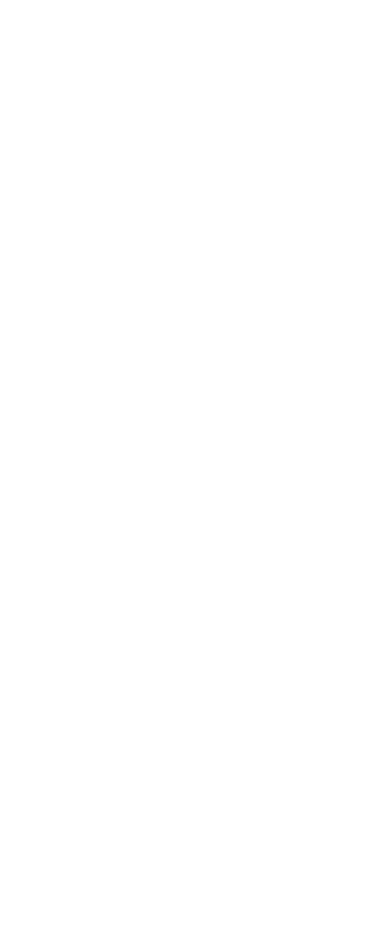
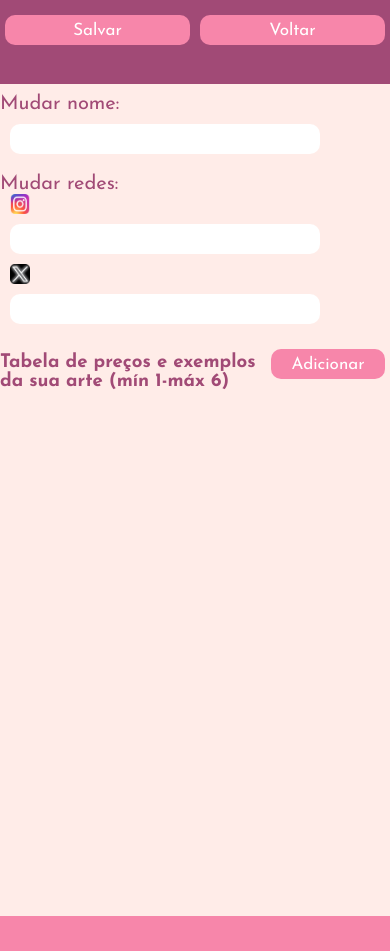
Before and after one commit to reisau/artissimo2, a React (Create React App) app: page /configuracoes in a window 390 px wide. Before the commit the page ends 844 px from the top, so only its background shows below. Built offline with nearby package versions, Linux system fonts and the light colour scheme.

Commit message:
responsividade terminada (mais ou menos)

```diff
--- a/src/componentes/Paginas/Cadastro/styledC.jsx
+++ b/src/componentes/Paginas/Cadastro/styledC.jsx
@@ -17,6 +17,8 @@
     margin-top:20px;
     border-radius: 30px;
     padding: 20px;
+    @media only screen and (max-width: 414px){
+    }
 `
 export const DivTudo = styled.div`
     width: 1000px;
@@ -25,6 +27,12 @@
     display:flex;
     justify-content: space-around;
     flex-direction: row-reverse;
+    @media only screen and (max-width: 414px){
+        justify-content:center;
+        flex-direction:column-reverse;
+        width:100%;
+        margin-bottom:83%;
+    }
 `
 export const DivArtista = styled.div`
     height: 430px;
@@ -40,11 +48,20 @@
     &:not(:target){
         display:none;
     }
+    @media only screen and (max-width: 414px){
+        width: 325px;
+        height: 600px;
+        flex-direction:column;
 `
 export const DivEstilos = styled.div`
     margin-left: auto;
     margin-right: auto;
     border-right: 1px solid #A14A76;
+    @media only screen and (max-width: 414px){
+        border-right: none;
+        border-bottom: 1px solid #A14A76;
+        width: 90%;
+    }
 `
 export const DivRedes = styled.div`
     margin-left: 20px;
@@ -150,4 +167,7 @@
     &:hover{
         background-color: #eb7197;
     }
+    @media only screen and (max-width: 414px){
+        margin-top: 10px;
+    }
 `
--- a/src/componentes/Paginas/Configs/Configs.js
+++ b/src/componentes/Paginas/Configs/Configs.js
@@ -1,14 +1,42 @@
 import React from "react"
-// import {useNavigate } from "react-router-dom"
+import Footer from "../../componentes_gerais/Footer/Footer.js"
+import {TextoAdd, ImgRedes, LabelConfigs, InputConfigs, DivConfigs, DivBotaoConfigs, HeaderConfigs, BotaoConfigs, DivAddImg} from "./StyledConfigs.jsx"
+import instagram from "../../../assets/imagens/instagram.png"
+import X from "../../../assets/imagens/X.png"
+import {useNavigate } from "react-router-dom"
+import {useState} from "react"
 
 function Configs(){
-    // const navigate = useNavigate()
-    // const gotoCadastro = () => {
-    //   navigate(-1)
-    // }
+    const navigate = useNavigate()
+    const gotoPaginaArtista = () => {
+      navigate(-1)
+    }
+    const [Salvar, setSalvar] = useState('Salvar')
     return(
         <>
-
+            <HeaderConfigs>
+            <DivBotaoConfigs>
+                <BotaoConfigs onClick={()=> setSalvar('Salvo!')}>{Salvar}</BotaoConfigs> <BotaoConfigs onClick={gotoPaginaArtista}>Voltar</BotaoConfigs>
+            </DivBotaoConfigs>
+            </HeaderConfigs>
+            <div>
+                <DivConfigs>
+                    <LabelConfigs>Mudar nome:</LabelConfigs>
+                    <InputConfigs type="text"></InputConfigs>
+                </DivConfigs>
+                <DivConfigs>
+                    <LabelConfigs>Mudar redes:</LabelConfigs>
+                    <ImgRedes src={instagram} alt="instagram"/>
+                    <InputConfigs type="url"></InputConfigs>
+                    <ImgRedes src={X} alt="Twitter"/>
+                    <InputConfigs type="url"></InputConfigs>
+                </DivConfigs>
+                <DivAddImg>
+                    <TextoAdd>Tabela de preços e exemplos da sua arte (mín 1-máx 6)</TextoAdd>
+                    <BotaoConfigs>Adicionar</BotaoConfigs>
+                </DivAddImg>
+            </div>
+            <Footer/>
         </>
     )
 
--- /dev/null
+++ b/src/componentes/Paginas/Configs/StyledConfigs.jsx
@@ -0,0 +1,72 @@
+import styled from "styled-components"
+
+export const TextoAdd = styled.h3`
+    color: #A14A76;
+`
+export const HeaderConfigs = styled.header`
+    height: 10vh;
+    background-color: #A14A76;
+`
+export const LabelConfigs = styled.label`
+    color: #A14A76;
+    margin-top: auto;
+    margin-bottom: auto;
+    font-size: 20px;
+    font-weight: 50px;
+`
+export const DivConfigs = styled.div`
+    display:flex;
+    margin-top:10px;
+    flex-direction:row;
+      @media only screen and (max-width: 414px){
+        flex-direction:column;
+  }
+`
+export const ImgRedes = styled.img`
+    height: 20px;
+    width: 20px;
+    margin-top: auto;
+    margin-bottom: auto;
+    margin-left: 10px;
+`
+export const InputConfigs = styled.input`
+    font-style: normal;
+    color: black;
+    margin: 10px;
+    padding: 5px;
+    display: block;
+    border: none;
+    border-radius: 10px;
+    height: 20px;
+    width: 300px;
+`
+export const DivAddImg = styled.div`
+    display:flex;
+    flex-direction:row;
+    margin-bottom: 60vh;
+`
+export const DivBotaoConfigs = styled.div`
+    display:flex;
+    flex-direction:row;
+    justify-content: end;
+`
+export const BotaoConfigs = styled.button`
+    font-family: Josefin sans;
+    display: block;
+    padding: auto;
+    height: 30px;
+    width: 200px;
+    margin-top: 15px;
+    margin-left: 5px;
+    margin-right: 5px;
+    background-color: #F786AA;
+    cursor: pointer;
+    font-size: 17px;
+    color:white;
+    border-radius: 10px;
+    border: none;
+
+    &:hover{
+        background-color: #eb7197;
+    }
+`
--- a/src/componentes/Paginas/Home/Home.js
+++ b/src/componentes/Paginas/Home/Home.js
@@ -1,6 +1,6 @@
 import Carrosel from "../../componentes_gerais/Carrosel/Carrosel"
 import logo from "../../../assets/imagens/logo.png"
-import { StyledCarroselContainer, HeaderHome, TituloH, TrocaPagina, ContainerHLT, LogoTituloH, SecaoIntroducao, IntroducaoTexto, ImgH } from "./styledH"
+import { DivBaixo, DivCima, StyledCarroselContainer, HeaderHome, TituloH, TrocaPagina, ContainerHLT, LogoTituloH, SecaoIntroducao, IntroducaoTexto, ImgH } from "./styledH"
 import Footer from "../../componentes_gerais/Footer/Footer.js"
 import React from "react"
 import {useNavigate } from "react-router-dom"
@@ -23,11 +23,10 @@
   return (
     <>
       <GlobalStyle />
+      <DivCima>
       <HeaderHome>
-        <nav>
         <TrocaPagina onClick={gotoCadastro}>Cadastre-se</TrocaPagina>
         <TrocaPagina onClick={gotoLogin}> Login </TrocaPagina>
-        </nav>
       </HeaderHome>
 
       <ContainerHLT>
@@ -39,6 +38,8 @@
           </StyledCarroselContainer>
           </LogoTituloH>
       </ContainerHLT>
+      </DivCima>
+      <DivBaixo>
       <SecaoIntroducao>
         <IntroducaoTexto>
           Lorem ipsum dolor sit amet, consectetur adipiscing elit. Quisque vitae justo et felis interdum
@@ -48,6 +49,7 @@
           erat, dictum nec euismod sit amet, consequat a enim.
         </IntroducaoTexto>
       </SecaoIntroducao>
+      </DivBaixo>
       <Footer />
     </>
   )
--- a/src/componentes/Paginas/Home/styledH.jsx
+++ b/src/componentes/Paginas/Home/styledH.jsx
@@ -1,10 +1,19 @@
 import styled from "styled-components"
 
+export const DivCima = styled.div`
+  display:flex;
+  flex-direction:column;
+`
 export const HeaderHome = styled.header`
      width: 100%;
     height: 50px;
      z-index: 9999;
     background-color: #F786AA;
+    @media only screen and (max-width: 414px){
+      display:flex;
+      justify-content: space-between;
+      flex-direction:row-reverse;
+  }
 `
 
 export const TrocaPagina = styled.button`
@@ -39,6 +48,12 @@
   font-size: 50px;
   display: inline-block;
   vertical-align: top;
+  @media only screen and (max-width: 414px){
+    margin-top: 5px;
+    margin-left:auto;
+    margin-right:auto;
+    font-size: 40px;
+  }
 `
 
 export const ImgH = styled.img`
@@ -46,26 +61,39 @@
   margin: 10px;
   width:300px;
   height:300px;
+  @media only screen and (max-width: 414px){
+    margin-left:auto;
+    margin-right:auto;
+    width:250px;
+    height:250px;
+  }
 `
 export const ContainerHLT = styled.div`
   width: 100%;
   height: 60vh;
   background-color: #FFA8A9;
   border-radius: 0px 0px 56px 56px;
+      @media only screen and (max-width: 414px){
+      display:flex;
+      justify-content:center;
+      height:40vh;
+  }
 `
 export const StyledCarroselContainer = styled.div`
   display: flex;
   justify-content: end;
   align-self: stretch;
   padding-top: 50px;
-  margin-left: 30vh;
-  @media only screen and (max-width: 1366px){
-    margin-left: 20vh;
-  }
+  margin-left: 40vh;
+  @media only screen and (max-width: 1365px){
+    margin-left: 6vh;
+  };
+   @media only screen and (max-width: 414px){
+    display:none;
+   }
 `
 
 export const LogoTituloH = styled.div`
-  // position: absolute;
   top: 6%;
   padding: 0;
   display: flex;
@@ -73,8 +101,17 @@
   margin-bottom: auto;
   justify-content: start;
   flex-direction: row;
+    @media only screen and (max-width: 414px){
+      flex-direction:column;
+  }
 `
-
+export const DivBaixo = styled.div`
+@media only screen and (max-width: 414px){
+  display:flex;
+  justify-content:center;
+  margin-top:30px;
+}
+`
 export const SecaoIntroducao = styled.section`
   background-color: white;
   border-radius: 20px;
@@ -85,8 +122,14 @@
   text-align: center;
   display:flex;
   align-items: center;
-  @media only screen and (max-width: 1366px){
-    width: 45%;
+  @media only screen and (max-width: 1365px){
+    width: 50%;
+  }
+    @media only screen and (max-width: 414px){
+      width: 80%;
+      height: 300px;
+      margin-top: 10px;
+
   }
 `
 
--- a/src/componentes/Paginas/Login/Login.js
+++ b/src/componentes/Paginas/Login/Login.js
@@ -1,7 +1,7 @@
 import Header from "../../componentes_gerais/Header/Header"
 import Footer from "../../componentes_gerais/Footer/Footer.js"
 import React from "react"
-import {ContainerC, FormC, InputInfo,LabelC, TituloC} from "../Cadastro/styledC"
+import {FormC, InputInfo,LabelC, TituloC} from "../Cadastro/styledC"
 import { useNavigate } from "react-router-dom"
 import styled from "styled-components"
 
@@ -25,7 +25,19 @@
         background-color: #eb7197;
     }
 `
-
+export const ContainerC = styled.div`
+height: 400px;
+width: 300px;
+background-color: #FBC2B5;
+margin-left: auto;
+margin-right: auto;
+margin-top:20px;
+border-radius: 30px;
+padding: 20px;
+@media only screen and (max-width: 414px){
+    margin-bottom: 83%;
+}
+`
 function Login(){
     const navigate = useNavigate()
     const gotoArtista= () => {
--- a/src/componentes/Paginas/PaginaArtista/StyledArtista.jsx
+++ b/src/componentes/Paginas/PaginaArtista/StyledArtista.jsx
@@ -6,15 +6,32 @@
     background-color:#FFA8A9;
     display: flex;
     flex-direction: column;
+      @media only screen and (max-width: 414px){
+        width: 100%;
+        height: 60px;
+        flex-direction:row;
+        justify-content:space-between;
+  }
+
 `
 export const DivLogo = styled.div`
     display: flex;
     flex-direction: row;
+      @media only screen and (max-width: 414px){
+        margin-left:10px;
+        margin-right:70px;
+  }
 `
 export const LogoArtista = styled.img`
-    widht: 10vh;
+    width: 10vh;
     height: 10vh;
     cursor: pointer;
+      @media only screen and (max-width: 414px){
+        width: 7vh;
+        height: 7vh;
+        margin-top:auto;
+        margin-bottom:auto;
+  }
 `
 export const TextoLogo = styled.h1`
     font-size: 14px;
@@ -34,6 +51,9 @@
     align-self: stretch;
     display:flex;
     justify-content: space-around;
+      @media only screen and (max-width: 414px){
+
+  }
 `
 export const Filtro = styled.select`
     border:none;
@@ -60,12 +80,18 @@
     display:flex;
     flex-direction:column;
     align-self: center;
+      @media only screen and (max-width: 414px){
+        display:none;
+  }
 `
 
 export const EstiloTudo =styled.div`
     display:flex;
     flex-direction:row;
     flex-wrap:nowrap;
+      @media only screen and (max-width: 414px){
+        flex-direction:column;
+  }
 
 `
 export const EstiloTabela = styled.div`
@@ -86,7 +112,6 @@
     padding-left: 40px;
     padding-right: 40px;
     background-color: #ffffff;
-
 `
 
 export const Colunas = styled.tr`
@@ -101,6 +126,9 @@
 export const DivConfig = styled.div`
     margin-left: auto;
     margin-right: auto;
+      @media only screen and (max-width: 414px){
+
+  }
 
 `
 export const Configuracoes = styled.button`
@@ -120,5 +148,8 @@
 
     &:hover{
         background-color: #eb7197;
-    }
+    };
+      @media only screen and (max-width: 414px){
+        margin-top:15px;
+  }
 `
--- a/src/componentes/componentes_gerais/Footer/Styled.jsx
+++ b/src/componentes/componentes_gerais/Footer/Styled.jsx
@@ -5,4 +5,8 @@
   width: 100%;
   height: 35px;
   background-color: #F786AA;
+  @media only screen and (max-width: 414px){
+
+  }
+
 `
```
Also changed, not shown: src/assets/imagens/X.png (added), src/assets/imagens/instagram.png (added).
